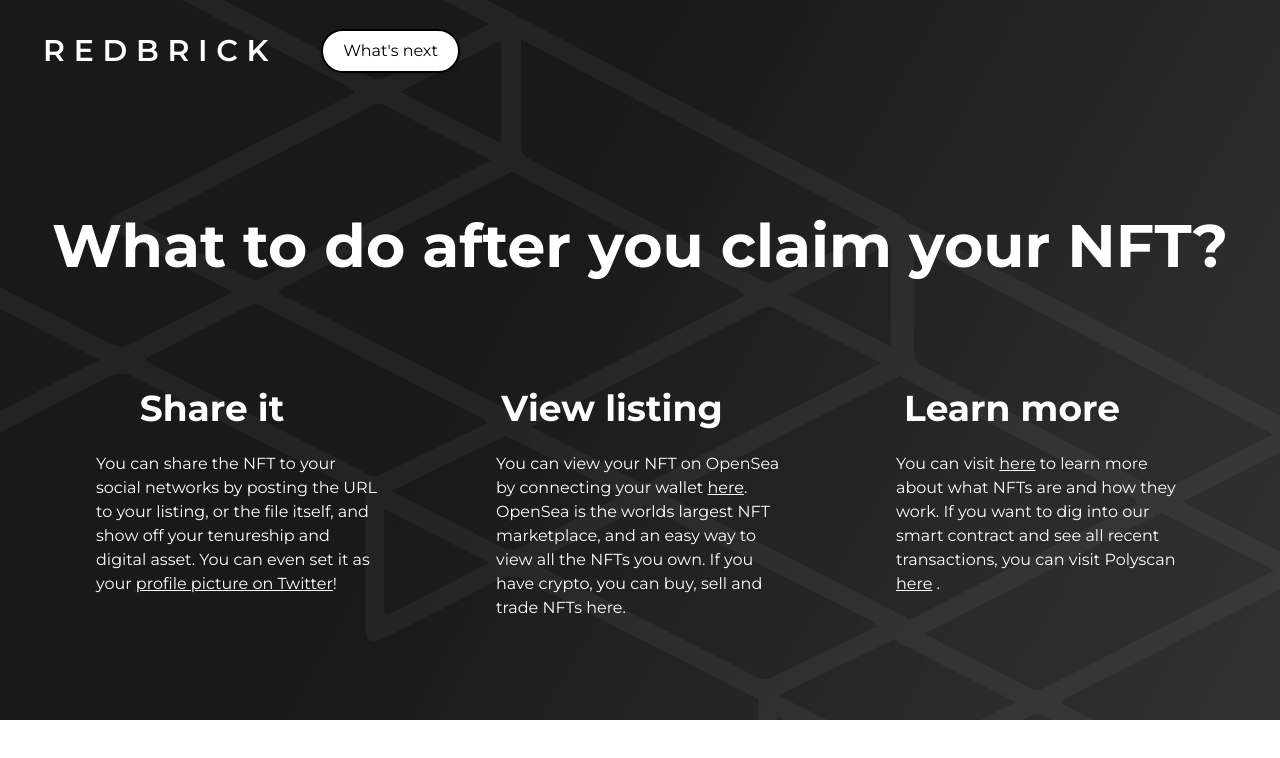
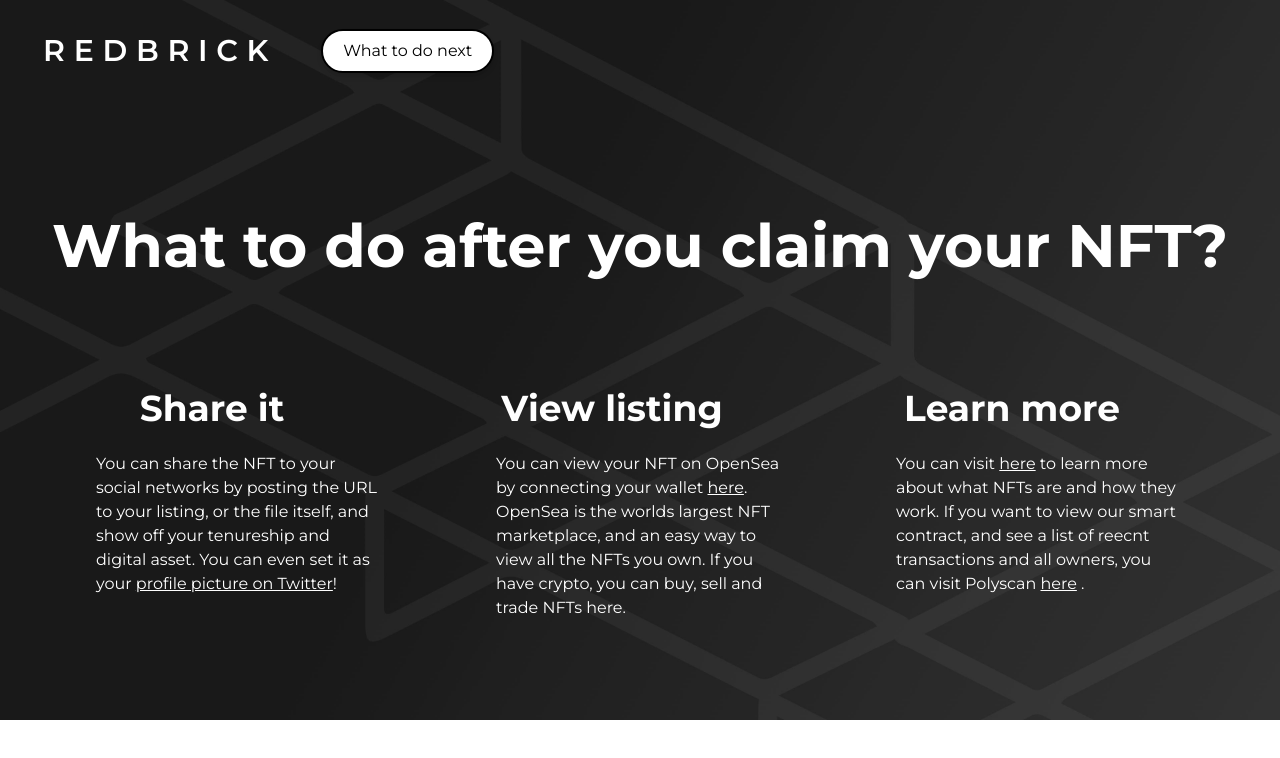
Before and after one commit to redbrickmedia/rdbrck-nft, a Next.js app: page /whatsnext in a window 1280 px wide. Shown: the top 758 px of the page. Built offline with nearby package versions, Linux system fonts and the light colour scheme; what @thirdweb-dev/react would draw is missing.

Commit message:
slash-update

```diff
--- a/components/Header.js
+++ b/components/Header.js
@@ -11,7 +11,7 @@ const header = () => {
       </Link>
       <Link href={`/whatsnext`}>
         <button className="bg-white border-2 border-black text-black px-5 py-2 rounded-full transition duration-600 hover:scale-105 ml-4 shadow-md hover:shadow-gray-600">
-          What&apos;s next
+          What to do next
         </button>
       </Link>
     </HeaderContainer>
--- a/next.config.js
+++ b/next.config.js
@@ -3,7 +3,5 @@ const nextConfig = {
   reactStrictMode: true,
 };
 
-module.exports = {
-  trailingSlash: true,
-  nextConfig,
+module.exports = { nextConfig
 };
--- a/package.json
+++ b/package.json
@@ -12,8 +12,8 @@
   "dependencies": {
     "@metamask/detect-provider": "^1.2.0",
     "@metamask/onboarding": "^1.0.1",
-    "@thirdweb-dev/react": "^2.3.6",
-    "@thirdweb-dev/sdk": "^2.3.16",
+    "@thirdweb-dev/react": "^2.4.8",
+    "@thirdweb-dev/sdk": "^2.3.27",
     "bowser": "^2.11.0",
     "ethers": "^5.6.9",
     "framer-motion": "^6.3.11",
--- a/pages/404.js
+++ b/pages/404.js
@@ -7,7 +7,7 @@ const notFound = () => {
     <Container>
       <Header />
       <div className="text-5xl flex justify-center items-center h-screen">
-        404 Page not found. random
+        404 Page not found
       </div>
     </Container>
   );
--- a/pages/[id].js
+++ b/pages/[id].js
@@ -14,9 +14,9 @@ export default function Mint() {
 
   const data = nftData.find((x) => x.id == params.query.id);
 
-  if (!data) {
-    return "Not Found";
-  }
+  // if (!data) {
+  //   return "Not Found";
+  // }
 
   const pageVariants = {
     initial: {
--- a/pages/whatsnext.js
+++ b/pages/whatsnext.js
@@ -77,14 +77,14 @@ const whatsnext = () => {
                 <u>here</u>{" "}
               </a>
               to learn more about what NFTs are and how they work. If you want
-              to dig into our smart contract and see all recent transactions,
-              you can visit Polyscan{" "}
+              to view our smart contract, and see a list of reecnt transactions
+              and all owners, you can visit Polyscan{" "}
               <a
                 target="_blank"
                 href="https://mumbai.polygonscan.com/address/0xEAbB004E555B2fb3071a8f76df31bFEE7a8bFA50"
                 rel="noopener noreferrer"
               >
-                <u>here</u>{" "}.
+                <u>here</u> .
               </a>
             </div>
           </div>
```
Also changed, not shown: 1 other file (tests, documents, lock files or other folders).
